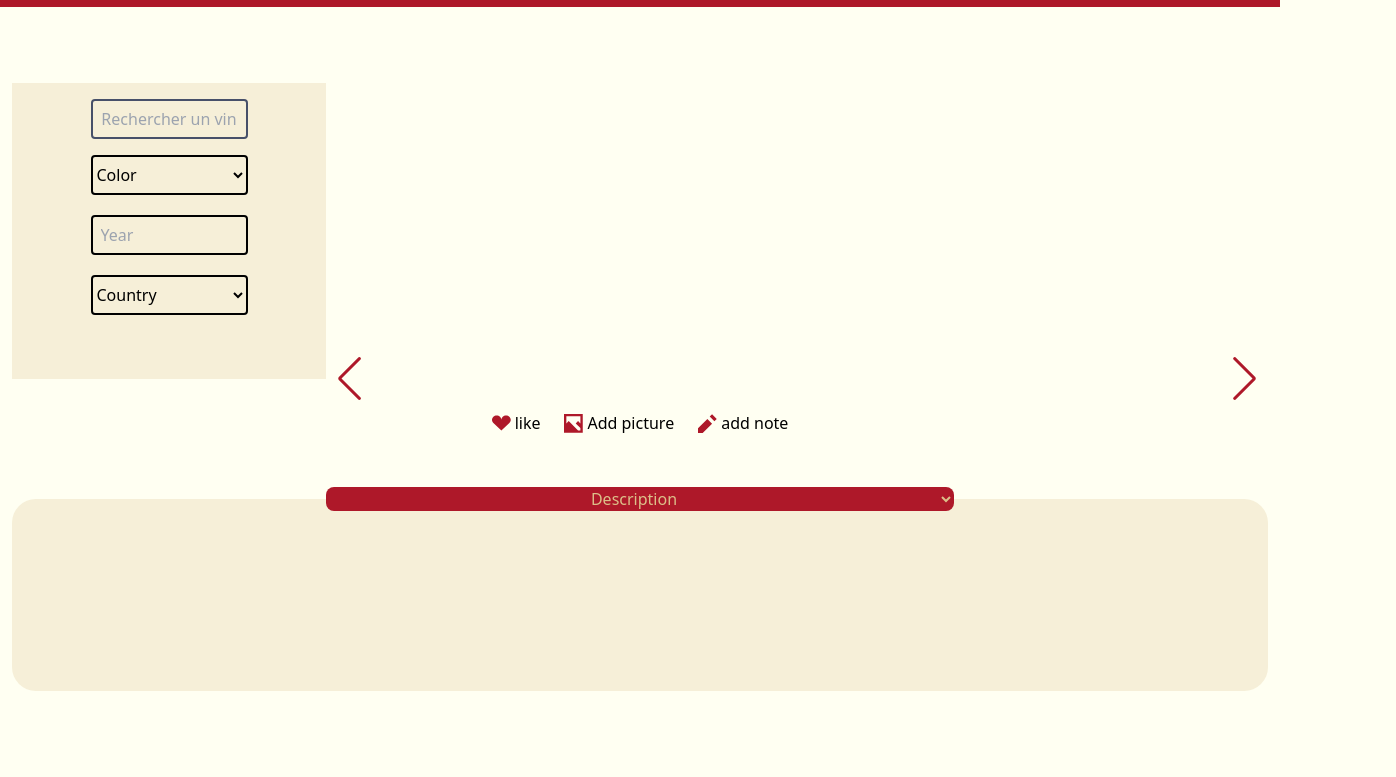
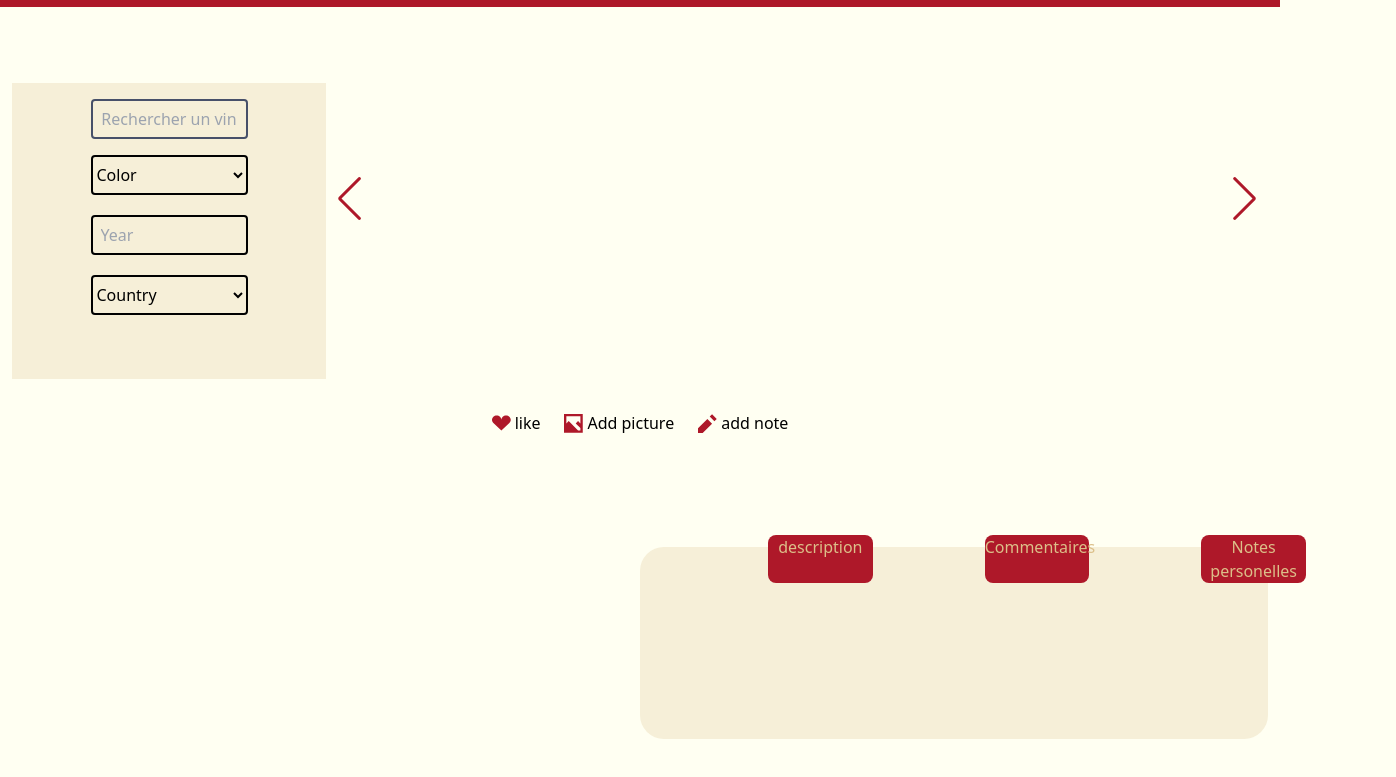
Before and after one commit to Hadevv/caviste-javascript, a website with bundled scripts: page dist/index.html in a window 1280 px wide. Shown: the part 73-850 px from the top of the page, 1396 px wide, since content can reach past the window. Before the commit the page ends 800 px from the top, so only its background shows below. Built offline with nearby package versions, Linux system fonts and the light colour scheme; no server answers.

Commit message:
style desktop

```diff
--- a/dist/index.html
+++ b/dist/index.html
@@ -37,7 +37,6 @@
             padding: 12px;
         }
 
-        .container-btv {}
 
         .btv {
             width: 140px;
@@ -66,6 +65,7 @@
     </header>
     <!--Contenu principal-->
     <main>
+        <div class="lg:flex lg:flex-wrap">
             <!--Formulaire de recherche-->
             <div id="formDiv"
                 class="flex flex-col sm:flex-row items-center space-y-4 sm:space-y-0 sm:space-x-4 lg:bg-commentBg lg:w-1/4 lg:mt-16 ">
@@ -104,7 +104,7 @@
 
 
             <!-- Swiper -->
-        <div class=" lg:w-3/4 relative lg:-right-1/4 lg:-top-4/4 ">
+            <div class=" lg:w-3/4 relative  lg:-top-2/4 lg:flex lg:flex-col ">
                 <div class="swiper">
                     <div class="swiper-wrapper">
                         <!--index.js inject-->
@@ -119,12 +119,13 @@
                 <div class="swiper-button-next"></div>
 
             </div>
+        </div>
 
 
 
 
         <!--Boutton like, rajout de photo & ajout de note-->
-        <div class="flex space-x-4 justify-center gap-2 mt-8 mb-8">
+        <div class="flex space-x-4 justify-center gap-2 mt-8 mb-8 lg: ">
             <div class="flex items-center " id="like">
                 <!--svg coeur-->
                 <svg class="" width="19" height="16" viewBox="0 0 19 16" fill="none" xmlns="http://www.w3.org/2000/svg">
@@ -162,20 +163,40 @@
         <!--description, commentaire & note personnelle-->
 
 
-        <section class="flex justify-center">
-            <article class="bg-commentBg h-48  flex flex-col items-center rounded-3xl mt-8 w-full relative ">
-                <select class="bg-primary text-secondary w-3/6 text-center rounded-lg -top-3 absolute" id="">
+        <section class="lg:flex lg:flex-col lg:flex-wrap">
+            <article
+                class="bg-commentBg h-48  flex flex-col items-center rounded-3xl mt-8 w-full relative lg:invisible ">
+                <!--Menu déroulant smartphone-->
+                <select class="bg-primary text-secondary w-3/6 text-center rounded-lg -top-3 absolute   ">
+                    <!--description smartphone-->
                     <option class="bg-primary text-secondary text-center w-3/6 rounded-lg" id="Description">
                         Description
                     </option>
+                    <!--Commentaires smartphone-->
                     <option class="bg-primary text-secondary text-center w-3/6 rounded-lg" id="Commentaires">
                         Commentaires
                     </option>
+                    <!--Notes personelles smartphone-->
                     <option class="bg-primary text-secondary text-center w-3/6 rounded-lg" id="notes">
                         Notes personelles
                     </option>
-                    <div id="productInfosContent">
+                    <div id="productInfosContent"></div>
                 </select>
+            </article>
+            <!--Menu déroulant desktop-->
+            <article
+                class="lg:bg-commentBg lg:h-48  lg:flex lg:flex-col  lg:rounded-3xl  lg:w-6/12 lg:relative lg:left-2/4 lg:bottom-36">
+                <div class="lg:flex lg:relative gap-28 left-32 ">
+                    <div class="bg-primary text-secondary w-1/6 text-center rounded-lg -top-3 relative left-0 cursor-pointer ">
+                        description
+                    </div>
+                    <div class="bg-primary text-secondary w-1/6 text-center rounded-lg -top-3 relative cursor-pointer ">
+                        Commentaires
+                    </div>
+                    <div class="bg-primary text-secondary w-1/6 text-center rounded-lg -top-3 relative cursor-pointer ">
+                        Notes personelles
+                    </div>
+                </div>
             </article>
         </section>
     </main>
```
Also changed, not shown: dist/output.css. Lines whose indentation alone changed are shown as unchanged.
